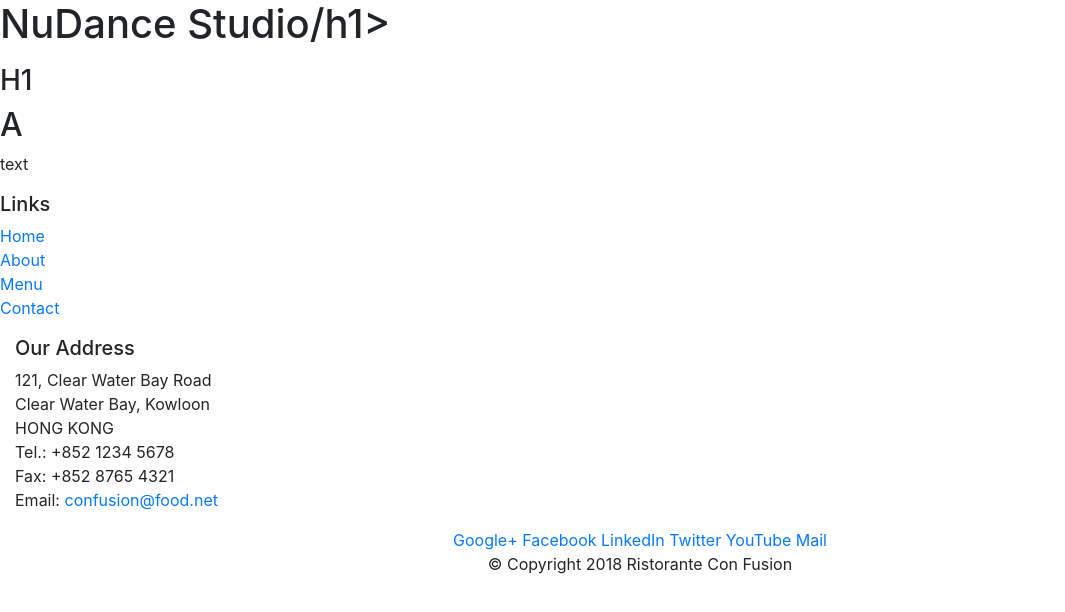
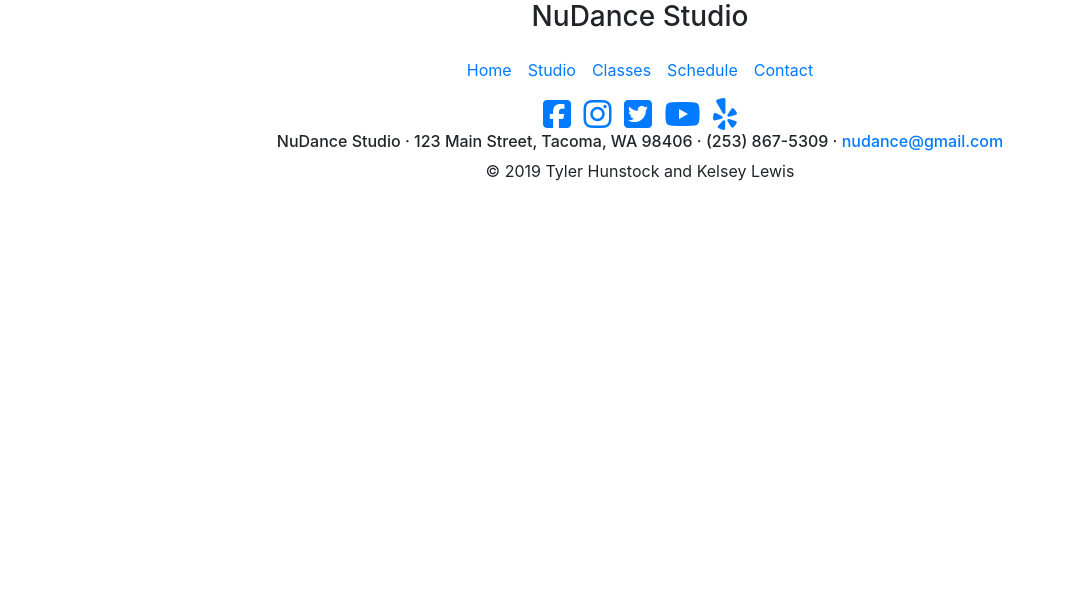
Before and after one commit to KelseyLewis/NuDance_Portfolio_Project, a website: page index.html in a window 1280 px wide. Shown: the whole page, without its empty margins (0-1065 px from the left). Drawn offline with nearby package versions, Linux system fonts and the light colour scheme.

Commit message:
Home Page First Attempt: Footer + Navbar Basic

```diff
--- /dev/null
+++ b/CSS/styles.css
@@ -0,0 +1,18 @@
+#header {
+	background: #cc0000;
+	color: #fff;
+}
+
+h2 {
+	width: 100%;
+	text-align: center;
+	color: #cc0000;
+	border-bottom: 1px solid #000;
+	line-height: 0.1em;
+	margin: 10px 0 20px;
+}
+
+h2 span {
+	background: #fff;
+	padding: 0 10px;
+}
--- a/index.html
+++ b/index.html
@@ -9,78 +9,60 @@
 
         <!-- Bootstrap CSS -->
         <link rel="stylesheet" href="node_modules/bootstrap/dist/css/bootstrap.min.css">
+        <link rel="stylesheet" href="node_modules/font-awesome/css/font-awesome.min.css">
+        <link rel="stylesheet" href="node_modules/bootstrap-social/bootstrap-social.css">
         <link rel="stylesheet" href="css/styles.css">
      <title>NuDance Studio Home Page</title>
 </head>
 
 <body>
-
-    <header>
-        <div>
-            <div >
-                <div>
-                    <h1>NuDance Studio/h1>
-                    <p></p>
-                </div>
-                <!-- Accepts remaining content for xs screen sizes -->
-                <div>
+    <header class = "d-sm-none d-md-block">
+        <div class = "container">
+            <div class ="row-header">
+                <div class = "col-12" align="center">
+                    <h3>NuDance Studio</h3>
                 </div>
             </div>
         </div>
     </header>
-
-    <div>
-        <div>
-            <div>
-                <h3>H1</h3>
-            </div>
-            <div >
-                <!-- Accepts remaining content for xs, small, md screen size -->
-                <h2>A</h2>
-                <p>text</p>
+    <nav class="navbar navbar-custom navbar-expand-sm navbar-fixed-top">
+        <div class = "container">
+            <button class = "navbar-toggler" type = "button" data-toggle = "collapse" data-target = "#Navbar">
+                <span class = "navbar-toggler-icon"></span>NuDance Studio
+            </button>
+            <div class = "collapse navbar-collapse" id = "Navbar">
+                <ul class = "navbar-nav mx-auto">
+                    <li class = "nav-item active"><a class = "nav-link" href = "#">Home</a></li>
+                    <li class = "nav-item"><a class = "nav-link" href = "#">Studio</a></li>
+                    <li class = "nav-item"><a class = "nav-link" href = "#">Classes</a></li>
+                    <li class = "nav-item"><a class = "nav-link" href = "#">Schedule</a></li>
+                    <li class = "nav-item"><a class = "nav-link" href = "#">Contact</a></li>
+                </ul>
             </div>
         </div>
-    </div>
+    </nav>
 
     <footer>
-        <div>
-            <div>
-                <div>
-                    <h5>Links</h5>
-                    <ul class = "list-unstyled">
-                        <li><a href="#">Home</a></li>
-                        <li><a href="#">About</a></li>
-                        <li><a href="#">Menu</a></li>
-                        <li><a href="#">Contact</a></li>
-                    </ul>
+        <div class = "container">
+            <div class = "row">
+                <div class = "col-12 mx-auto" align="center">
+                    <a class = "fa fa-facebook-square fa-2x" href="http://www.facebook.com/profile.php?id=">&nbsp;</a>
+                    <a class = "fa fa-instagram fa-2x" href="http://www.instagram.com">&nbsp;</a>
+                    <a class = "fa fa-twitter-square fa-2x" href="http://twitter.com/">&nbsp;</a>
+                    <a class = "fa fa-youtube-play fa-2x" href="http://youtube.com/">&nbsp;</a>
+                    <a class = "fa fa-yelp fa-2x" href="http://yelp.com"></a>
                 </div>
-                <div class = "col-7 col-sm-5">
-                    <h5>Our Address</h5>
-                    <address>
-		              121, Clear Water Bay Road<br>
-		              Clear Water Bay, Kowloon<br>
-		              HONG KONG<br>
-		              Tel.: +852 1234 5678<br>
-		              Fax: +852 8765 4321<br>
-		              Email: <a href="mailto:confusion@food.net">confusion@food.net</a>
-		           </address>
+            </div>
+            <div class = "row">
+                <div class = "col-12" align="center">
+                    <h6>NuDance Studio &middot; 123 Main Street, Tacoma, WA 98406 &middot; (253) 867-5309 &middot; <a href="nudance@gmail.com">nudance@gmail.com</a></h6>
                 </div>
-                <div>
-                    <div class = "text-center">
-                        <a href="http://google.com/+">Google+</a>
-                        <a href="http://www.facebook.com/profile.php?id=">Facebook</a>
-                        <a href="http://www.linkedin.com/in/">LinkedIn</a>
-                        <a href="http://twitter.com/">Twitter</a>
-                        <a href="http://youtube.com/">YouTube</a>
-                        <a href="mailto:">Mail</a>
-                    </div>
+            </div>
+            <div class = "row">
+                <div class = "col-12" align="center">
+                    <p>© 2019 Tyler Hunstock and Kelsey Lewis</p>
                 </div>
-           </div>
-           <div class = "row justify-content-center">
-                <div class = "col-auto">
-                    <p>© Copyright 2018 Ristorante Con Fusion</p>
-                </div>
-           </div>
+            </div>
         </div>
     </footer>
 
--- /dev/null
+++ b/styles.css
@@ -0,0 +1,53 @@
+body {
+    padding: 50px 0px 0px 0px;
+    z-index: 0;
+}
+header {
+	margin-top: 30px;
+	background-color: #246ac5;
+}
+/*.jumbotron {
+    padding: 10px 5px 10px 5px;
+	margin: 0px auto;
+	text-align: center;
+}*/
+.row-header {
+    margin: 0px auto;
+    padding: 0px;
+}
+.row-content {
+    margin: 0px auto;
+    padding: 50px 0px 50px 0px;
+    border-bottom: 1px ridge;
+    min-height: 400px;
+}
+.navbar-custom {
+    background-color: #512DA8;
+}
+/*header {
+    padding: 50px 5px 50px 5px;
+	margin: 0px auto;
+	text-align: center;
+}
+.footer {
+    background-color: #D1C4E9;
+    margin: 0px auto;
+    padding: 20px 0px 20px 0px;
+}
+#header {
+	background: #cc0000;
+	color: #fff;
+}
+h2 {
+	width: 100%;
+	text-align: center;
+	color: #cc0000;
+	border-bottom: 1px solid #000;
+	line-height: 0.1em;
+	margin: 10px 0 20px;
+}
+
+h2 span {
+	background: #fff;
+	padding: 0 10px;
+}*/
```
Also changed, not shown: NuDance_AboutUs.html (added, +144 -0 lines), 3 other files.
